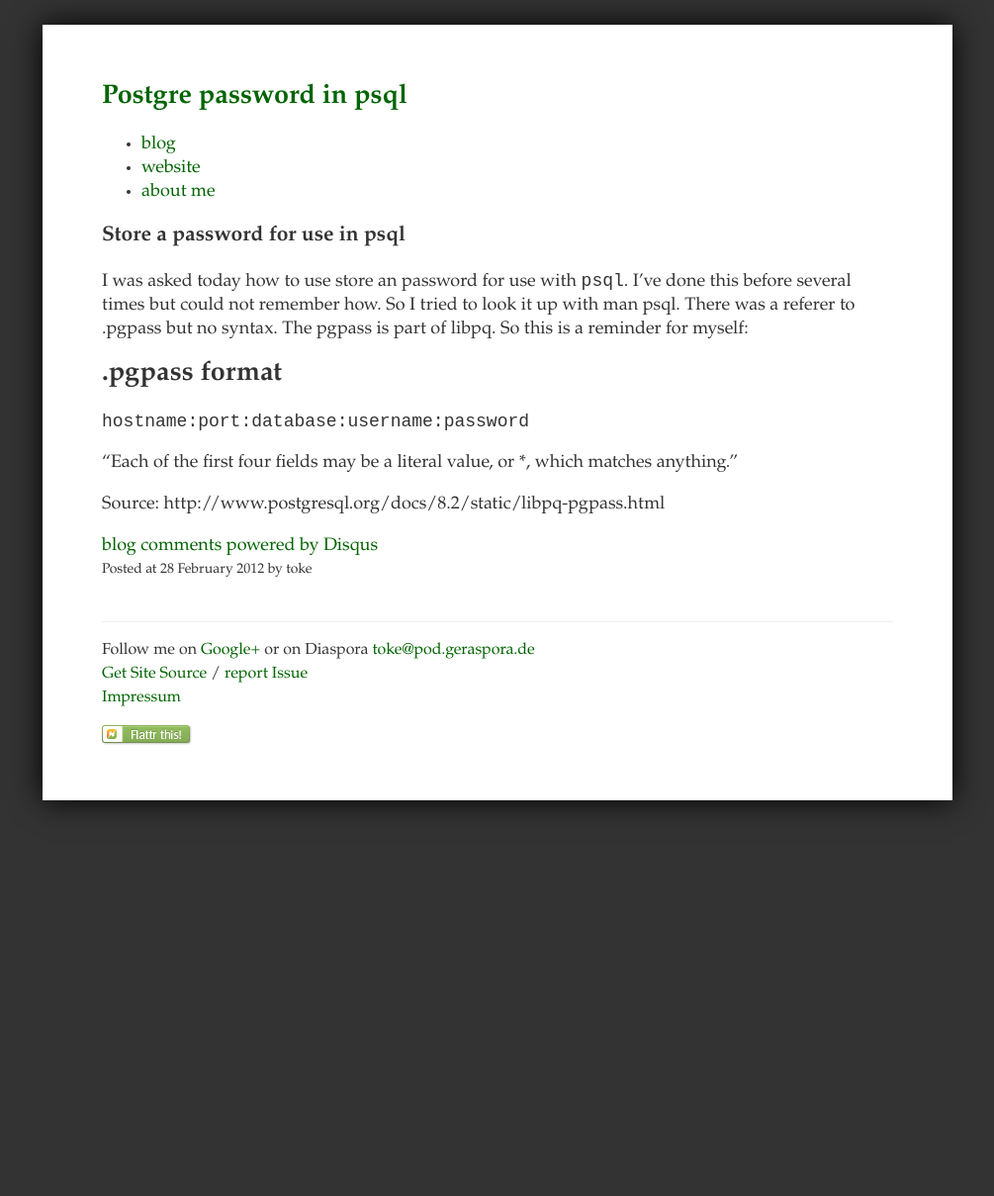
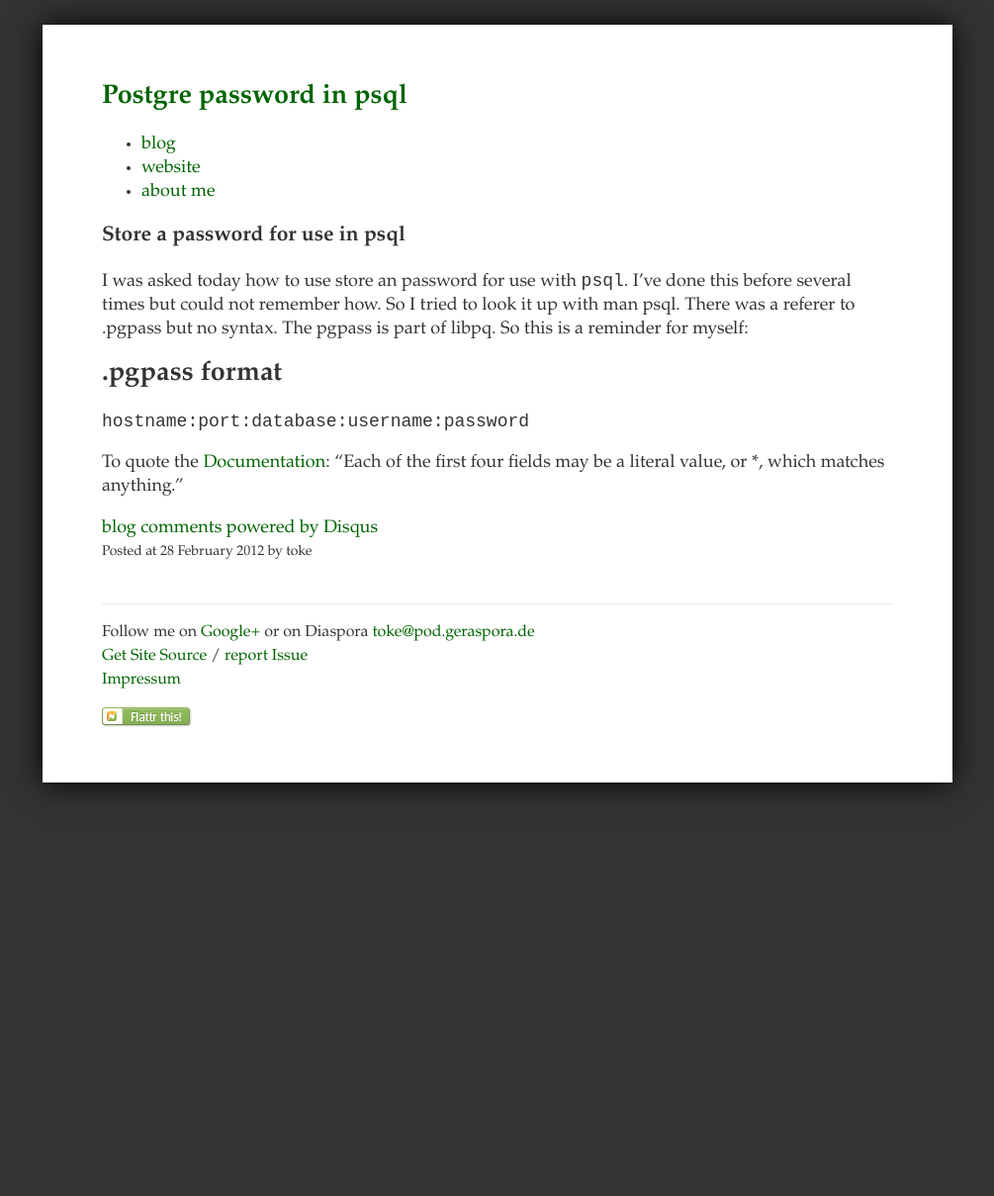
Before and after one commit to toke/toke.de, a Jekyll site: the page built from _posts/2012-02-28-pgpass.markdown, in a window 1280 px wide. Shown: the whole page at 99% size, without its empty margins (137-1142 px from the left). Built offline with Jekyll 4.4.1, drawn with Linux system fonts in a browser that asks for light colours; comment, search, counter and statistics services are not loaded.

Commit message:
Added link

```diff
--- a/_posts/2012-02-28-pgpass.markdown
+++ b/_posts/2012-02-28-pgpass.markdown
@@ -21,7 +21,7 @@ for myself:
 
     hostname:port:database:username:password
 
-"Each of the first four fields may be a literal value, or \*, which
+To quote the [Documentation][pgpass]: "Each of the first four fields may be a literal value, or \*, which
 matches anything."
 
-Source: http://www.postgresql.org/docs/8.2/static/libpq-pgpass.html
+[pgpass]: http://www.postgresql.org/docs/8.2/static/libpq-pgpass.html
```
